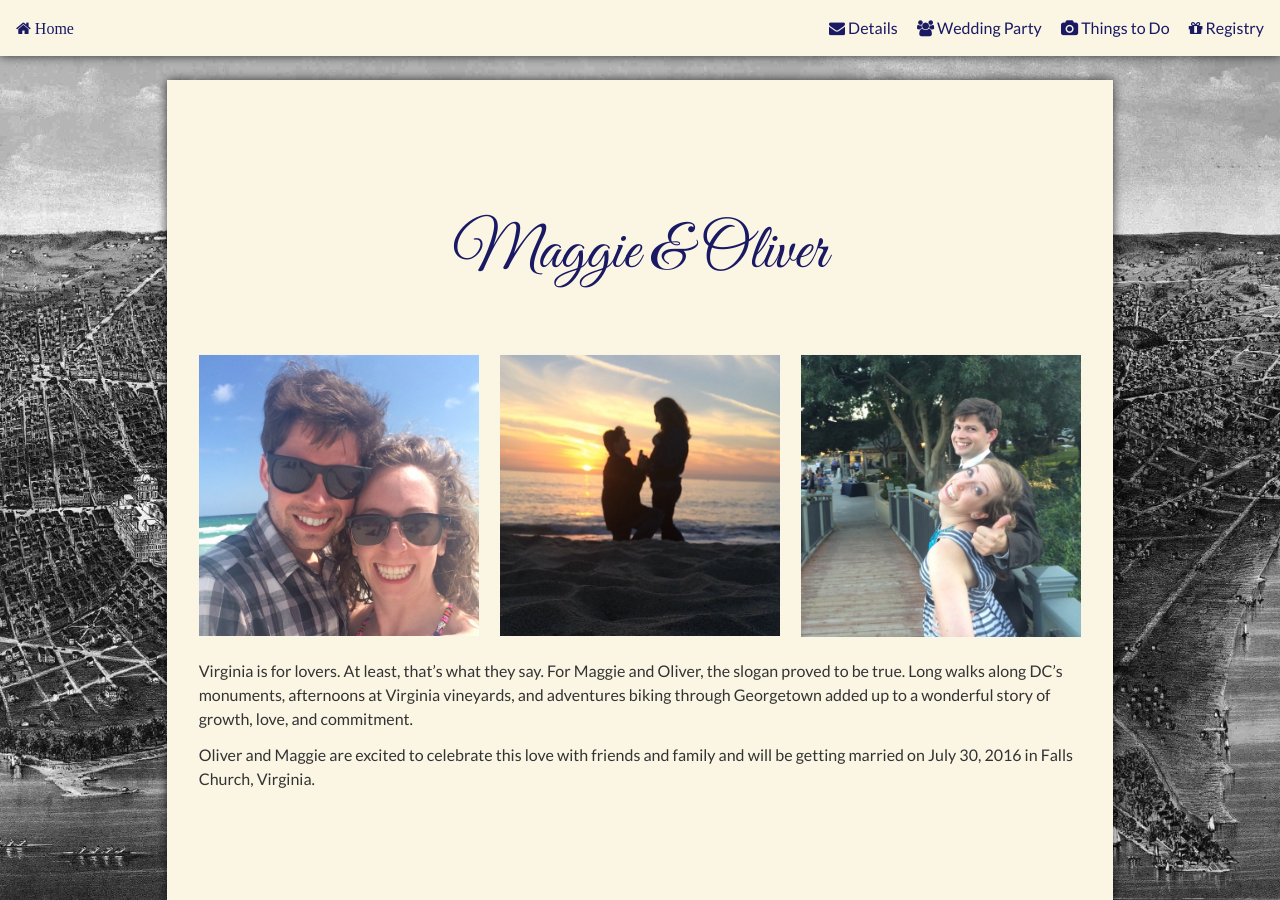
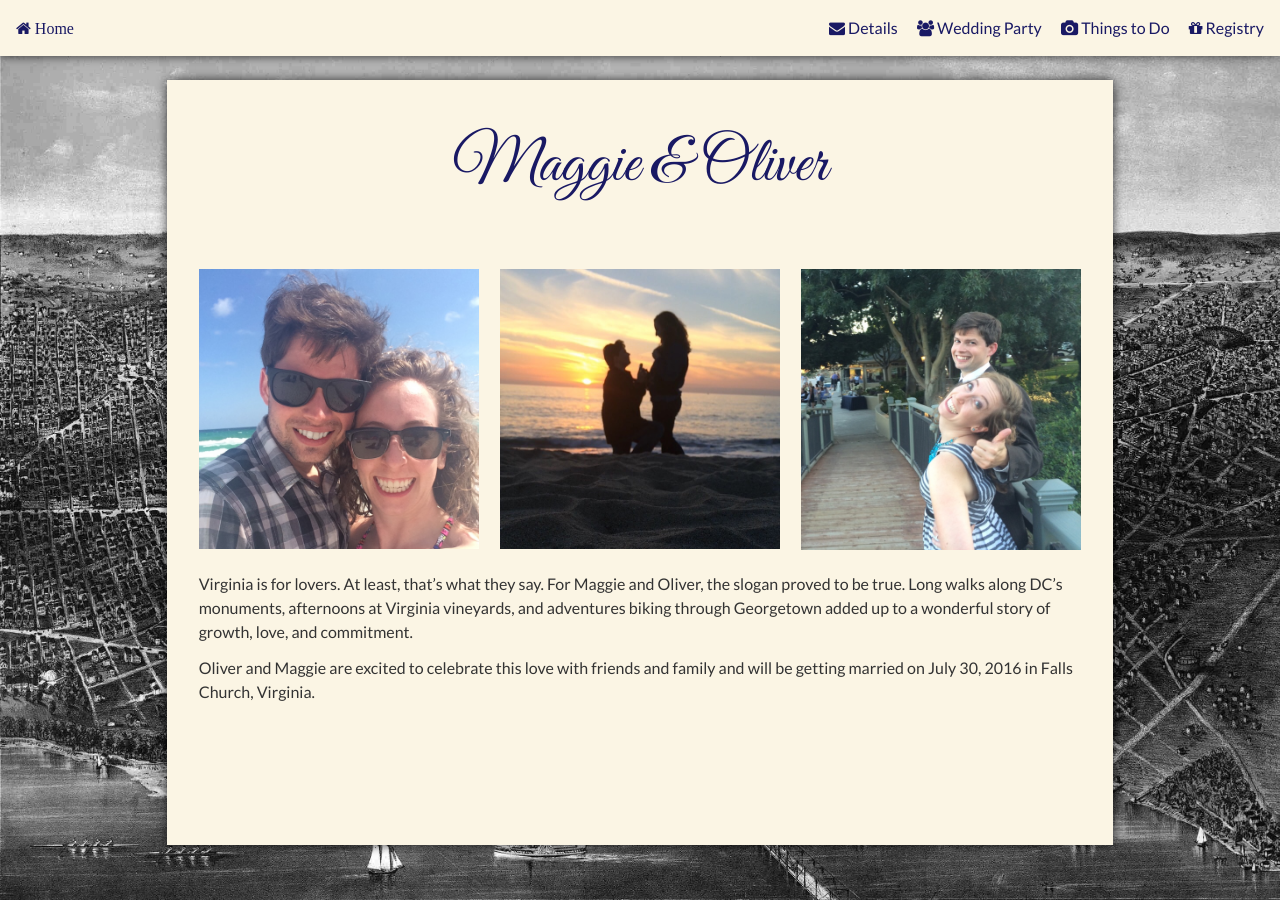
Before and after one commit to OliverSherouse/maggieandoliver.com, a Jekyll site: the page built from index.html, in a window 1280 px wide and 900 px high. Built offline with Jekyll 4.4.1, drawn with Linux system fonts in a browser that asks for light colours; nearby versions of some CDN libraries.

Commit message:
finished initial update

```diff
--- a/css/main.scss
+++ b/css/main.scss
@@ -126,18 +126,6 @@ article {
 }
 
 
-/* Landing Page */
-
-#front-wrapper{
-    height: 85vh;
-    min-height: 22em;
-}
-
-#front-content{
-    position: relative;
-    top: 50%;
-    @include transform(translateY(-50%));
-}
 
 #front-images{
     @include outer-container;
--- a/registry/index.markdown
+++ b/registry/index.markdown
@@ -1,3 +1,7 @@
 ---
 layout: page
 ---
+
+# Registry
+
+Coming soon!
--- a/things-to-do/index.markdown
+++ b/things-to-do/index.markdown
@@ -7,11 +7,11 @@ title: Things to do in Washington DC
 
 This page will be updated throughout the spring, but initial recommendations include:
 
-* Visiting the National Mall and walking around the Capitol, Washington Monument, Lincoln Memorial, and more. This can be especially fun and breathtaking at night.
+* Visiting the [National Mall](http://www.nps.gov/nama/index.htm) and walking around the Capitol, Washington Monument, Lincoln Memorial, and more. This can be especially fun and breathtaking at night.
 * The Smithsonian museums along the National Mall are free. In particular, we recommend the American History Museum and the National Art Gallery. For one a little off the beaten path, try the Renwick Gallery.
 * Have kids? The National Zoo is free and you may even catch a glimpse of a panda or two.
 
 Been there, done that? Here’s a few options for those who have done the tourist thing:
 
-* Visit one of the many wineries or breweries in DC and Virginia, from Barrel Oak Winery with breaktaking views of rolling Virginia hills to Port City brewing in Alexandria.
+* Visit one of the many wineries or breweries in DC and Virginia, from Barrel Oak Winery with breathtaking views of rolling Virginia hills to Port City brewing in Alexandria.
 * Go for a hike! Check out Roosevelt Island and get an escape from the concrete jungle.
```
